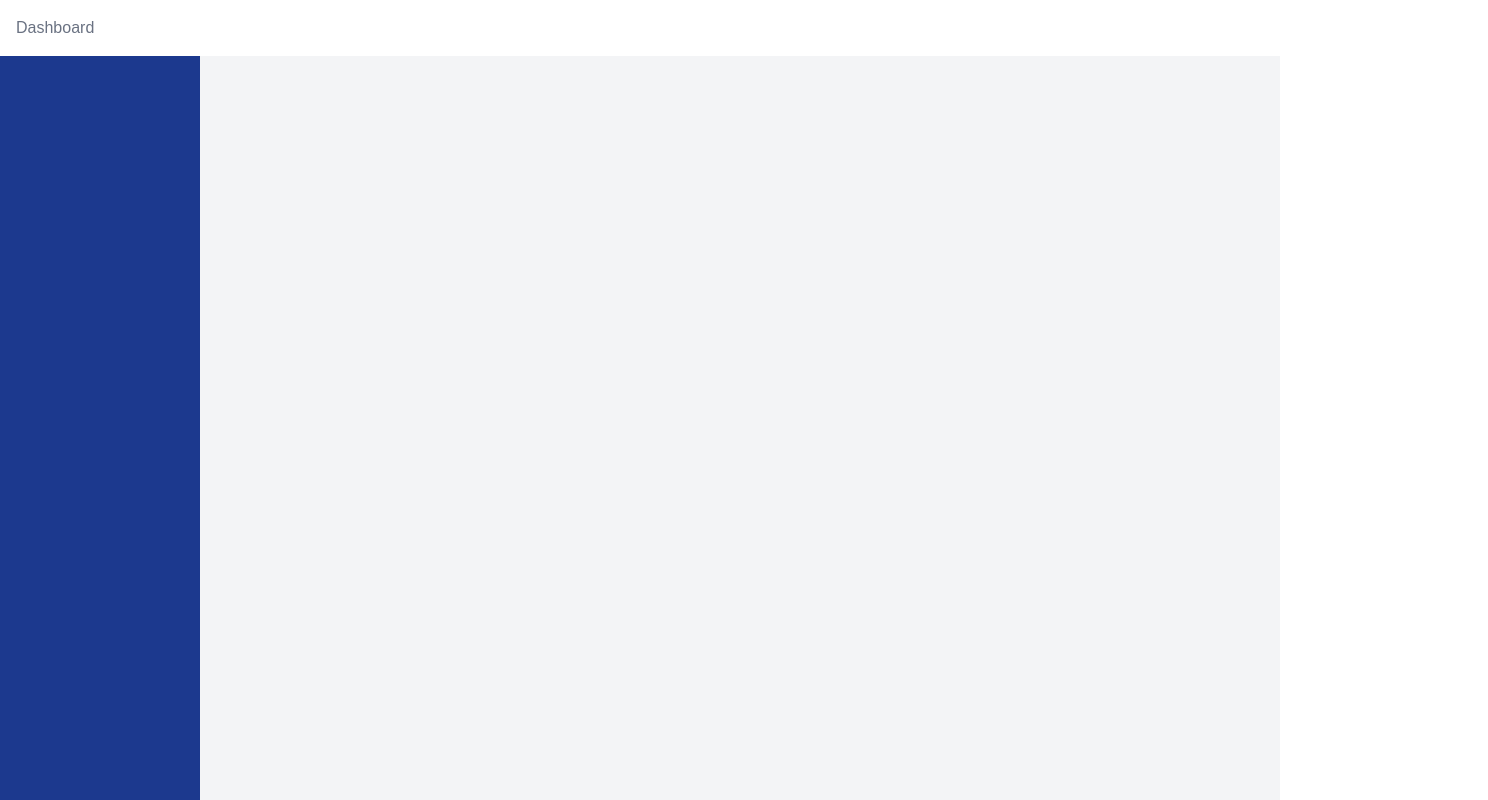
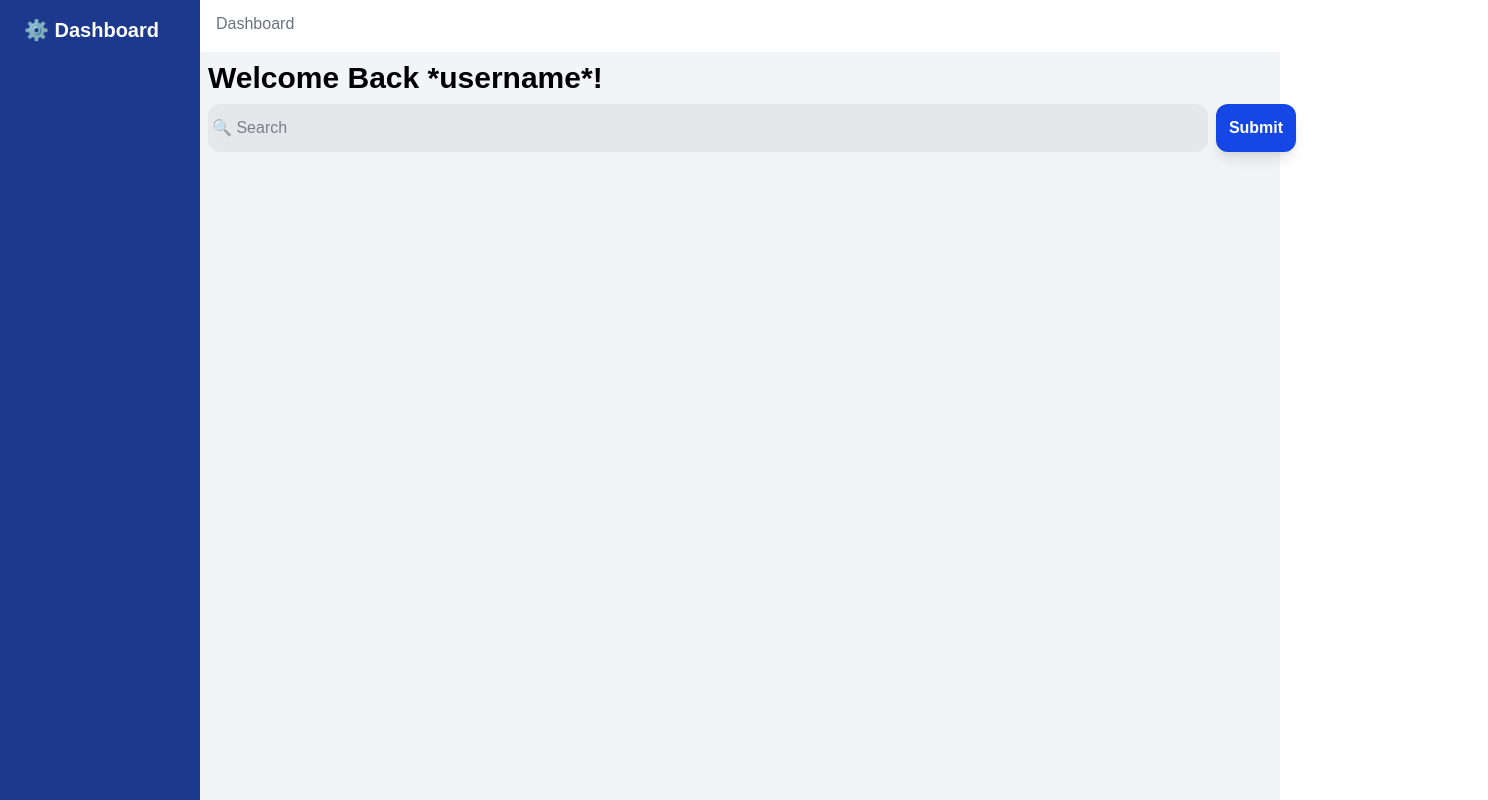
Before and after one commit to bonniehou-unimelb/IT-Project-group-10, a Next.js app: page /dashboard in a window 1280 px wide. Shown: the top 800 px of the page, 1488 px wide, since content can reach past the window. Built offline with nearby package versions, Linux system fonts and the light colour scheme.

Commit message:
added search bar. Fiddled with other things

```diff
--- a/src/app/dashboard/page.tsx
+++ b/src/app/dashboard/page.tsx
@@ -1,13 +1,46 @@
+"use client";
+import { useState } from "react";
+import Table from 'react';
+
 export default function Dashboard() {
+    const [search, setSearch] = useState("");
+
     return (
-        <div className="min-h-screen bg-gray-100">
-            <div className="min-h-13 bg-white p-4 box-border">
-                <h1 className="text-gray-500"> Dashboard </h1>
-            </div>
-            <div className="min-h-screen max-w-50 bg-blue-900">
+        <div className="max-h-screen bg-gray-100">
+            <h1 className="text-3xl text-black font-bold translate-x-52 translate-y-15"> Welcome Back *username*!</h1>
 
+            {/* Search Bar */}
+            <div className="translate-x-52 translate-y-17">
+              <div>
+                <form>
+                    <input
+                        id="search"
+                        type="text"
+                        value={search}
+                        onChange={(t) => setSearch(t.target.value)}
+                        className="pl-1 pr-1 py-3 min-w-250 bg-gray-200 border-gray-600 rounded-xl text-gray-900 hover:bg-gray-300"
+                        placeholder="🔍 Search"
+                        required
+                    />
+                    <button
+                        type="submit"
+                        className="translate-x-2 min-h-10 min-w-20 py-3 rounded-xl bg-blue-700 text-white font-semibold hover:bg-blue-800 disabled:opacity-50 shadow-lg transition"
+                    >
+                        Submit
+                    </button>
+                </form>
+              </div>
             </div>
 
+            {/* Top Panel */}
+            <div className="min-h-13 bg-white p-4 translate-x-50 -translate-y-22">
+                <p className="text-gray-500"> Dashboard  </p>
+            </div>
+
+            {/* Side Menu */}
+            <div className="min-h-screen max-w-50 bg-blue-900 -translate-y-35">
+                <p className="font-bold text-xl text-white translate-x-6 translate-y-4"> ⚙️ Dashboard </p>
+            </div>
         </div>
     );
 }
```
